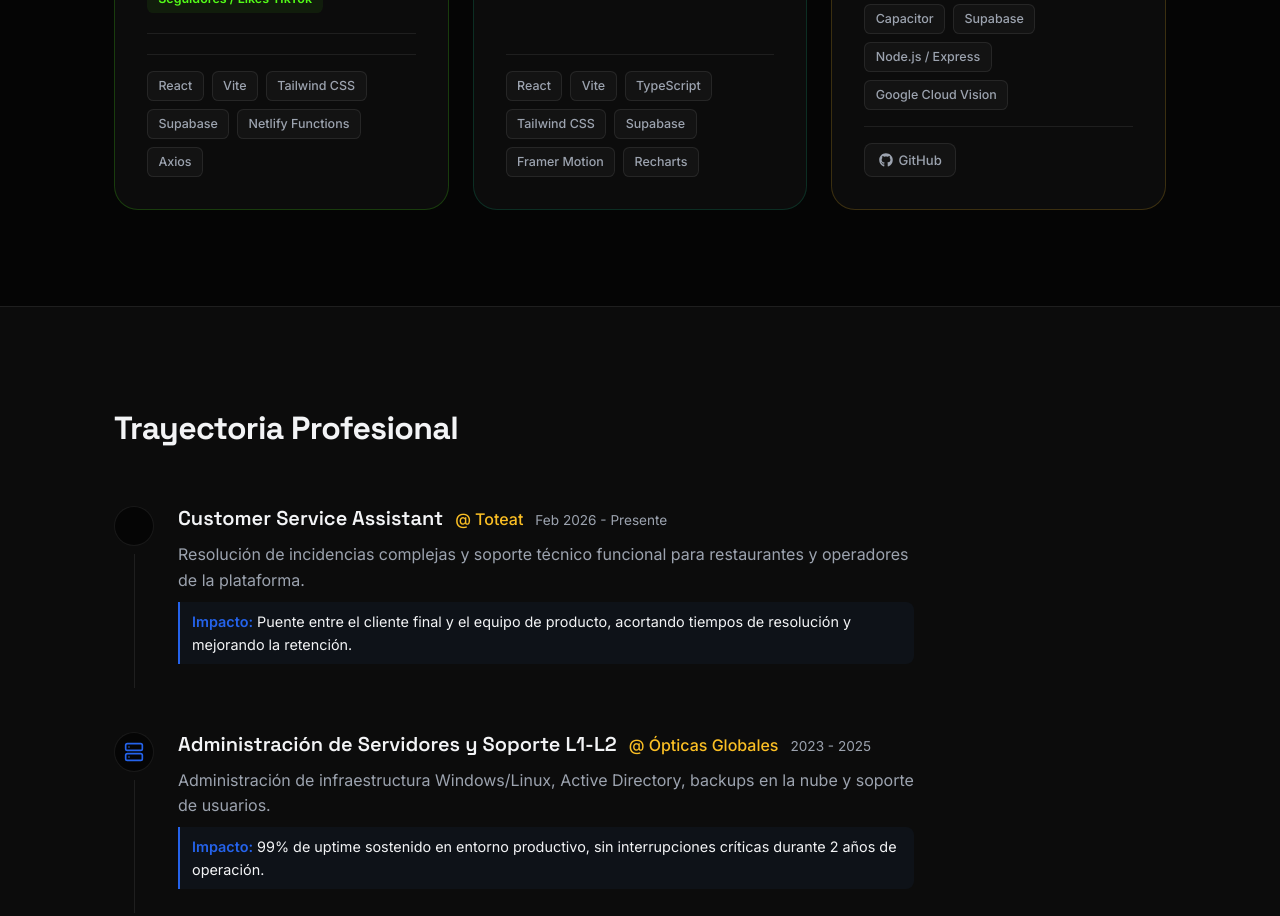
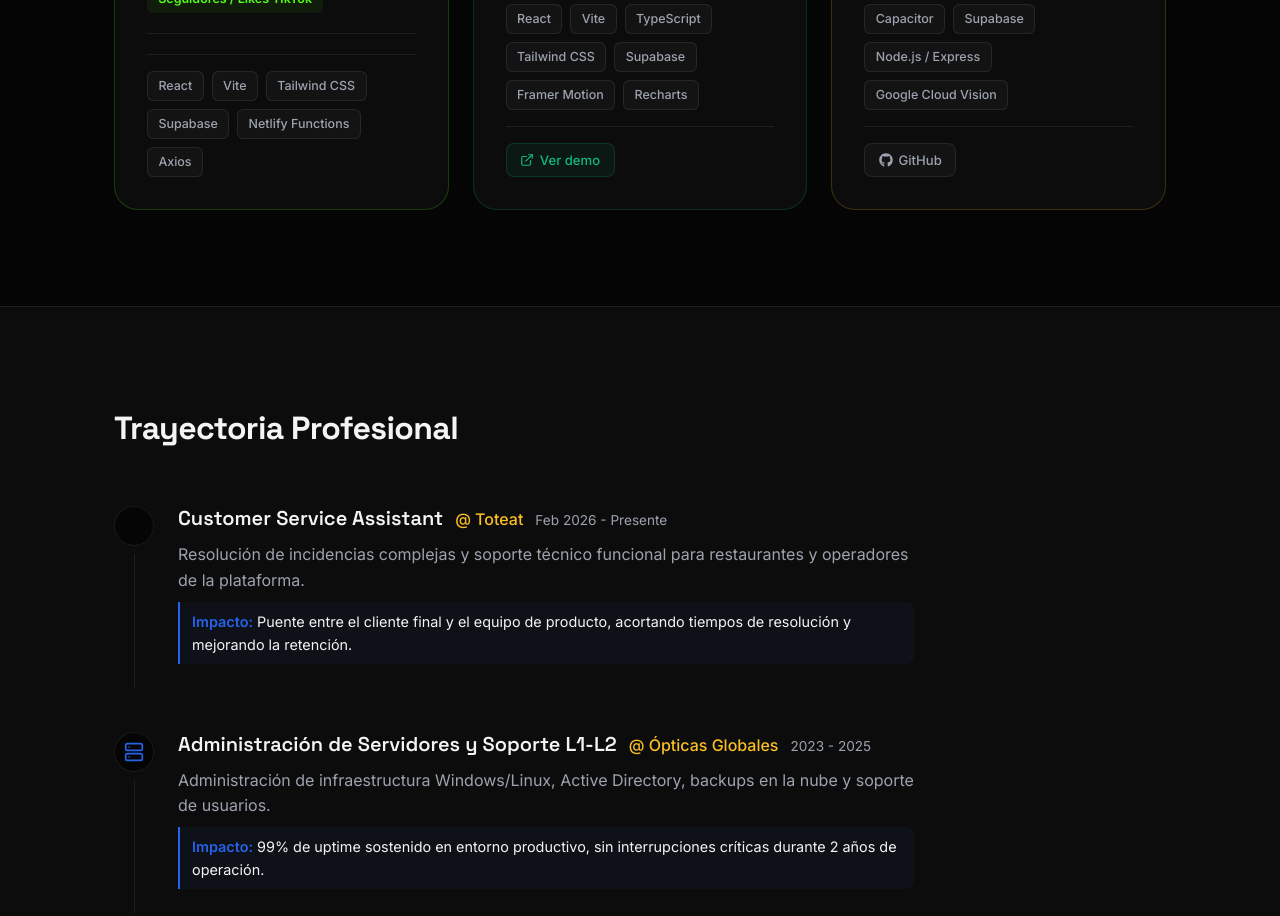
Before and after one commit to Guonejo/Guonejo-Portfolio, a React (Vite) app: page / in a window 1280 px wide. Shown: the part 5000-5916 px from the top of the page. Built offline with nearby package versions, Linux system fonts and the light colour scheme.

Commit message:
Add demo URL for Money Planner project
Set the demoUrl for the personal Money Planner entry in projectMeta to its Netlify deployment (https://personal-moneyplanner.netlify.app) so the UI can link to the live demo.

```diff
--- a/src/components/OtherProjects.tsx
+++ b/src/components/OtherProjects.tsx
@@ -24,7 +24,7 @@ const projectMeta = [
     status: 'live' as const,
     tags: ['React', 'Vite', 'TypeScript', 'Tailwind CSS', 'Supabase', 'Framer Motion', 'Recharts'],
     services: [],
-    demoUrl: '',
+    demoUrl: 'https://personal-moneyplanner.netlify.app',
     repoUrl: '',
   },
   {
```
